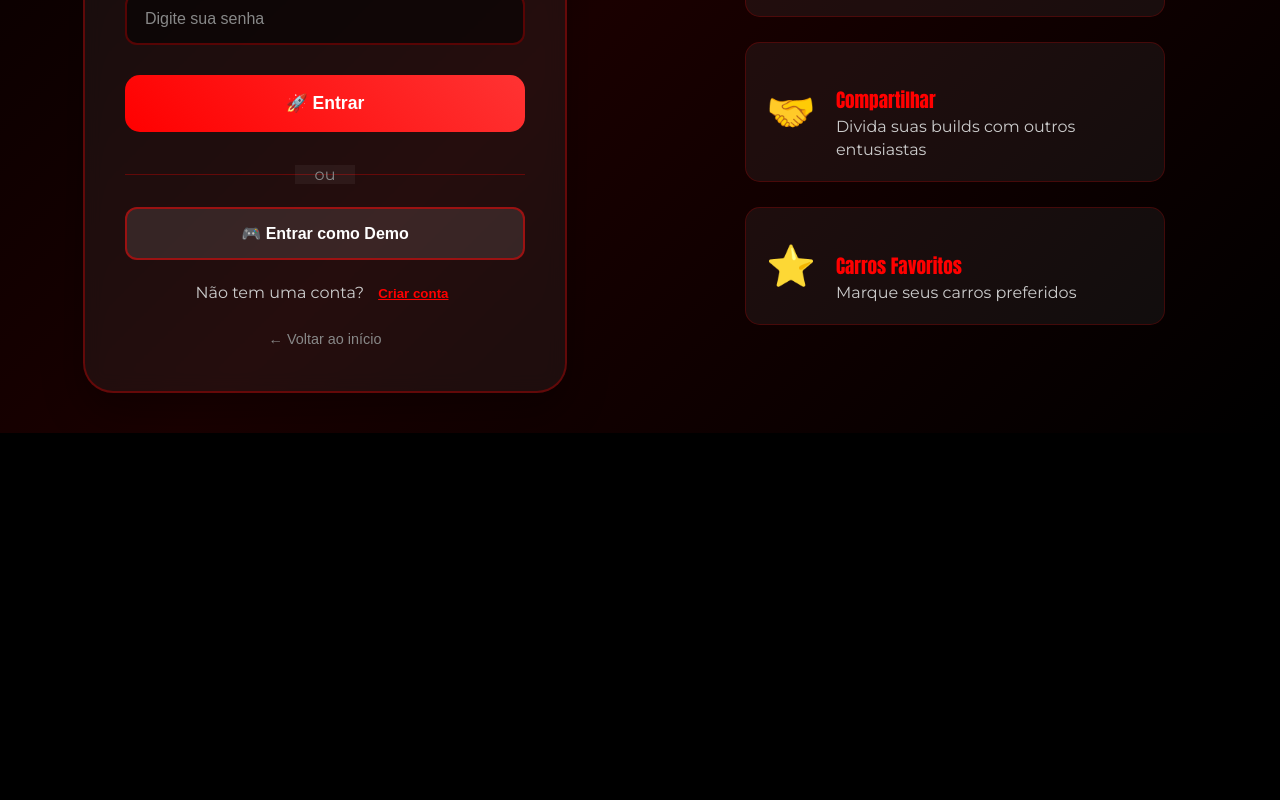
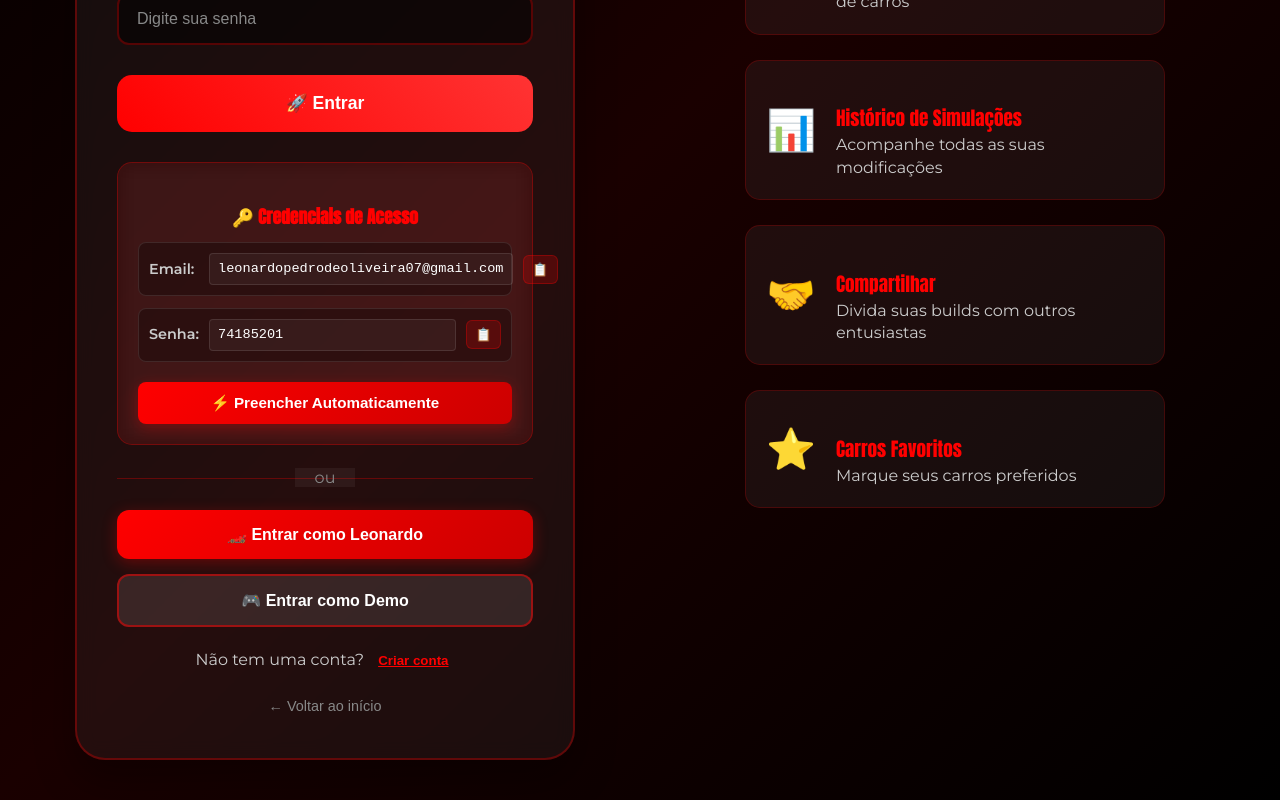
Before and after one commit to PedroLeoo07/turboX-front-end, a Next.js app: page / in a window 1280 px wide. Shown: the part 498-1298 px from the top of the page. Before the commit the page ends 931 px from the top, so only its background shows below. Built offline with nearby package versions, Linux system fonts and the light colour scheme; no server answers.

Commit message:
feat: Enhance login functionality with quick login option and display test credentials

```diff
--- a/src/app/login/Login.jsx
+++ b/src/app/login/Login.jsx
@@ -88,28 +88,67 @@ export default function Login({ navigateTo, onLogin }) {
           password: formData.password
         };
 
-        const response = await authAPI.register(registerData);
-        userData = response.user;
-      } else {
-        // Login
-        const loginData = {
-          email: formData.email,
-          password: formData.password
+        // Simulação de registro bem-sucedido
+        userData = {
+          id: Date.now().toString(),
+          name: registerData.name,
+          email: registerData.email,
+          avatar: '👤',
+          memberSince: new Date().toLocaleDateString('pt-BR')
         };
 
-        const response = await authAPI.login(loginData);
-        userData = response.user;
+        toast.success(`Conta criada com sucesso! Bem-vindo, ${userData.name}! 🎉`);
+      } else {
+        // Login - verificar credenciais específicas
+        console.log('Tentativa de login:', { email: formData.email, password: formData.password });
 
-        // Salvar token de autenticação
-        if (response.token) {
-          localStorage.setItem('authToken', response.token);
+        // Verificar credenciais (removendo espaços em branco)
+        const emailTrimmed = formData.email.trim().toLowerCase();
+        const passwordTrimmed = formData.password.trim();
+
+        if (emailTrimmed === 'leonardopedrodeoliveira07@gmail.com' && passwordTrimmed === '74185201') {
+          // Credenciais do perfil específico
+          userData = {
+            id: 'leonardo-profile',
+            name: 'Leonardo Pedro de Oliveira',
+            email: 'leonardopedrodeoliveira07@gmail.com',
+            avatar: '🏎️',
+            memberSince: '01/01/2024',
+            profile: 'admin',
+            builds: [],
+            favoritesCars: []
+          };
+
+          // Salvar dados do usuário no localStorage
+          localStorage.setItem('authToken', 'leonardo-auth-token-2025');
+          localStorage.setItem('userProfile', JSON.stringify(userData));
+
+          toast.success(`Bem-vindo de volta, ${userData.name}! 🏎️`);
+
+          // Chamar a função onLogin
+          onLogin(userData);
+          setIsLoading(false);
+          return;
+        } else {
+          // Debug: mostrar o que foi digitado vs o que é esperado
+          console.log('Login falhou:', {
+            emailDigitado: emailTrimmed,
+            emailEsperado: 'leonardopedrodeoliveira07@gmail.com',
+            senhaDigitada: passwordTrimmed,
+            senhaEsperada: '74185201',
+            emailMatch: emailTrimmed === 'leonardopedrodeoliveira07@gmail.com',
+            passwordMatch: passwordTrimmed === '74185201'
+          });
+
+          toast.error('Email ou senha incorretos. Verifique as credenciais! 🔐');
+          setIsLoading(false);
+          return;
         }
       }
 
-      onLogin(userData);
     } catch (error) {
       console.error('Erro na autenticação:', error);
-      // O erro já é tratado pelo interceptor do axios
+      toast.error('Erro interno. Tente novamente mais tarde! ⚠️');
     } finally {
       setIsLoading(false);
     }
@@ -137,6 +176,26 @@ export default function Login({ navigateTo, onLogin }) {
 
     toast.success('Login demo realizado com sucesso!');
     onLogin(demoUser);
+  };
+
+  const handleQuickLogin = () => {
+    const leonardoUser = {
+      id: 'leonardo-profile',
+      name: 'Leonardo Pedro de Oliveira',
+      email: 'leonardopedrodeoliveira07@gmail.com',
+      avatar: '🏎️',
+      memberSince: '01/01/2024',
+      profile: 'admin',
+      builds: [],
+      favoritesCars: []
+    };
+
+    // Salvar dados do usuário no localStorage
+    localStorage.setItem('authToken', 'leonardo-auth-token-2025');
+    localStorage.setItem('userProfile', JSON.stringify(leonardoUser));
+
+    toast.success(`Bem-vindo de volta, ${leonardoUser.name}! 🏎️`);
+    onLogin(leonardoUser);
   };
 
   return (
@@ -235,9 +294,61 @@ export default function Login({ navigateTo, onLogin }) {
           </button>
         </form>
 
+        {/* Credenciais de Acesso */}
+        {!isSignUp && (
+          <div className={styles.testCredentials}>
+            <h4 className={styles.credentialsTitle}>🔑 Credenciais de Acesso</h4>
+            <div className={styles.credentialsBox}>
+              <div className={styles.credentialItem}>
+                <span className={styles.credentialLabel}>Email:</span>
+                <span className={styles.credentialValue}>leonardopedrodeoliveira07@gmail.com</span>
+                <button
+                  type="button"
+                  onClick={() => setFormData(prev => ({...prev, email: 'leonardopedrodeoliveira07@gmail.com'}))}
+                  className={styles.copyButton}
+                >
+                  📋
+                </button>
+              </div>
+              <div className={styles.credentialItem}>
+                <span className={styles.credentialLabel}>Senha:</span>
+                <span className={styles.credentialValue}>74185201</span>
+                <button
+                  type="button"
+                  onClick={() => setFormData(prev => ({...prev, password: '74185201'}))}
+                  className={styles.copyButton}
+                >
+                  📋
+                </button>
+              </div>
+              <button
+                type="button"
+                onClick={() => {
+                  setFormData(prev => ({
+                    ...prev,
+                    email: 'leonardopedrodeoliveira07@gmail.com',
+                    password: '74185201'
+                  }));
+                  toast.info('Credenciais preenchidas automaticamente! 🔑');
+                }}
+                className={styles.fillButton}
+              >
+                ⚡ Preencher Automaticamente
+              </button>
+            </div>
+          </div>
+        )}
+
         <div className={styles.divider}>
           <span>ou</span>
         </div>
+
+        <button
+          onClick={handleQuickLogin}
+          className={styles.leonardoButton}
+        >
+          🏎️ Entrar como Leonardo
+        </button>
 
         <button
           onClick={handleDemoLogin}
--- a/src/app/login/Login.module.css
+++ b/src/app/login/Login.module.css
@@ -178,6 +178,27 @@
   z-index: 2;
 }
 
+.leonardoButton {
+  width: 100%;
+  background: linear-gradient(135deg, #ff0000 0%, #cc0000 100%);
+  color: white;
+  border: none;
+  padding: 15px 25px;
+  border-radius: 12px;
+  font-size: 1rem;
+  font-weight: bold;
+  cursor: pointer;
+  transition: all 0.3s ease;
+  margin-bottom: 15px;
+  box-shadow: 0 4px 15px rgba(255, 0, 0, 0.3);
+}
+
+.leonardoButton:hover {
+  background: linear-gradient(135deg, #ff3333 0%, #ff0000 100%);
+  transform: translateY(-2px);
+  box-shadow: 0 6px 20px rgba(255, 0, 0, 0.4);
+}
+
 .demoButton {
   width: 100%;
   background: rgba(255, 255, 255, 0.1);
@@ -349,6 +370,103 @@
   }
 }
 
+/* Credenciais de Acesso */
+.testCredentials {
+  margin: 20px 0;
+  padding: 20px;
+  background: rgba(255, 0, 0, 0.1);
+  border: 1px solid rgba(255, 0, 0, 0.3);
+  border-radius: 15px;
+  backdrop-filter: blur(10px);
+}
+
+.credentialsTitle {
+  color: #ff0000;
+  font-size: 1.1rem;
+  font-weight: 600;
+  margin-bottom: 15px;
+  text-align: center;
+  display: flex;
+  align-items: center;
+  justify-content: center;
+  gap: 8px;
+}
+
+.credentialsBox {
+  display: flex;
+  flex-direction: column;
+  gap: 12px;
+}
+
+.credentialItem {
+  display: flex;
+  align-items: center;
+  gap: 10px;
+  padding: 10px;
+  background: rgba(0, 0, 0, 0.3);
+  border-radius: 8px;
+  border: 1px solid rgba(255, 255, 255, 0.1);
+}
+
+.credentialLabel {
+  font-weight: 600;
+  color: #cccccc;
+  min-width: 50px;
+  font-size: 0.9rem;
+}
+
+.credentialValue {
+  flex: 1;
+  color: #ffffff;
+  font-family: 'Courier New', monospace;
+  font-size: 0.85rem;
+  padding: 4px 8px;
+  background: rgba(255, 255, 255, 0.05);
+  border-radius: 4px;
+  border: 1px solid rgba(255, 255, 255, 0.1);
+}
+
+.copyButton {
+  background: rgba(255, 0, 0, 0.2);
+  color: #ff6666;
+  border: 1px solid rgba(255, 0, 0, 0.3);
+  border-radius: 6px;
+  padding: 6px 8px;
+  font-size: 0.8rem;
+  cursor: pointer;
+  transition: all 0.3s ease;
+  min-width: 35px;
+}
+
+.copyButton:hover {
+  background: rgba(255, 0, 0, 0.3);
+  color: #ff3333;
+  transform: scale(1.05);
+}
+
+.fillButton {
+  background: linear-gradient(135deg, #ff0000 0%, #cc0000 100%);
+  color: white;
+  border: none;
+  border-radius: 8px;
+  padding: 12px 20px;
+  font-size: 0.95rem;
+  font-weight: 600;
+  cursor: pointer;
+  transition: all 0.3s ease;
+  margin-top: 8px;
+  box-shadow: 0 4px 15px rgba(255, 0, 0, 0.3);
+}
+
+.fillButton:hover {
+  transform: translateY(-2px);
+  box-shadow: 0 6px 20px rgba(255, 0, 0, 0.4);
+}
+
+.fillButton:active {
+  transform: translateY(0);
+}
+
 @media (max-width: 480px) {
   .loginContainer {
     padding: 20px 15px;
@@ -367,4 +485,15 @@
     text-align: center;
     gap: 15px;
   }
+
+  .credentialItem {
+    flex-direction: column;
+    align-items: stretch;
+    gap: 8px;
+  }
+
+  .credentialLabel {
+    min-width: auto;
+    text-align: center;
+  }
 }
```
